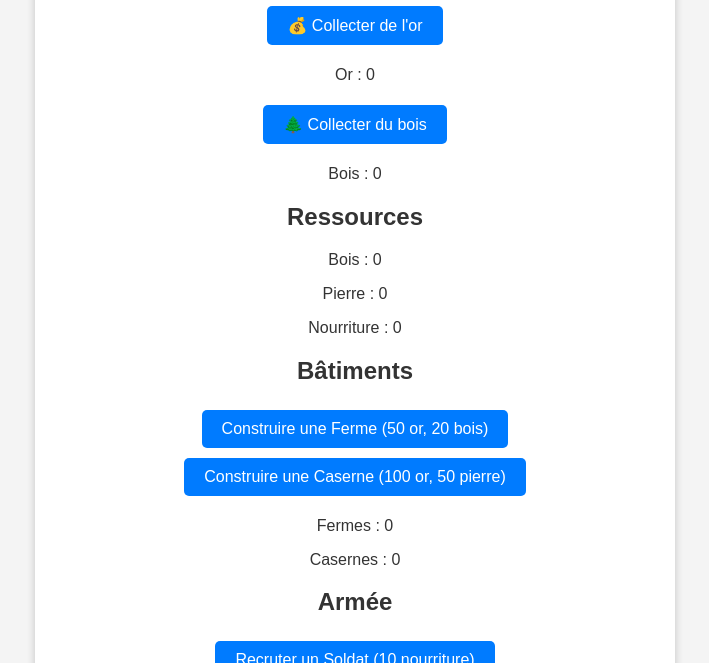
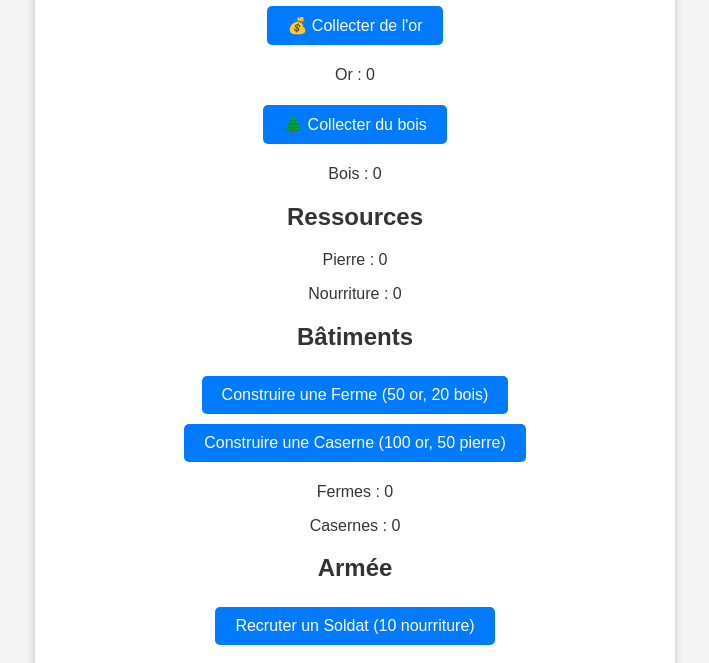
Before and after one commit to 14eKake/MedievalCliquer, a plain HTML site: page index.html in a window 1280 px wide. Shown: the part 119-782 px from the top of the page, without its empty margins (285-994 px from the left). Drawn offline with Linux system fonts and the light colour scheme.

Commit message:
Add files via upload

```diff
--- a/index.html
+++ b/index.html
@@ -20,7 +20,6 @@
 
         <!-- Section des ressources -->
         <h2>Ressources</h2>
-        <p>Bois : <span id="woodCount">0</span></p>
         <p>Pierre : <span id="stoneCount">0</span></p>
         <p>Nourriture : <span id="foodCount">0</span></p>
 
```
